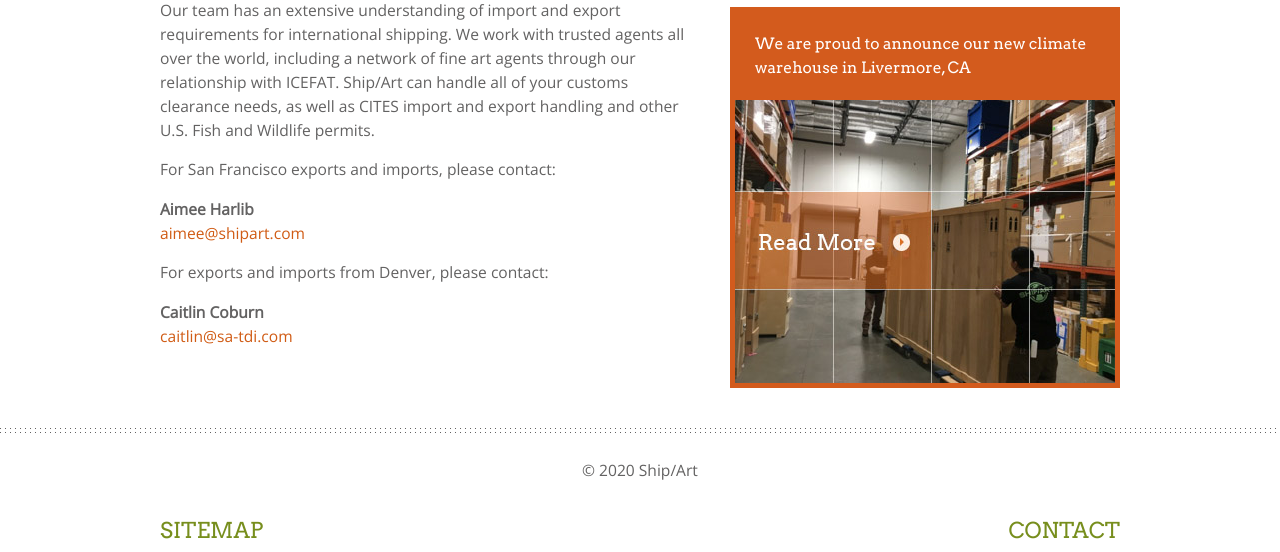
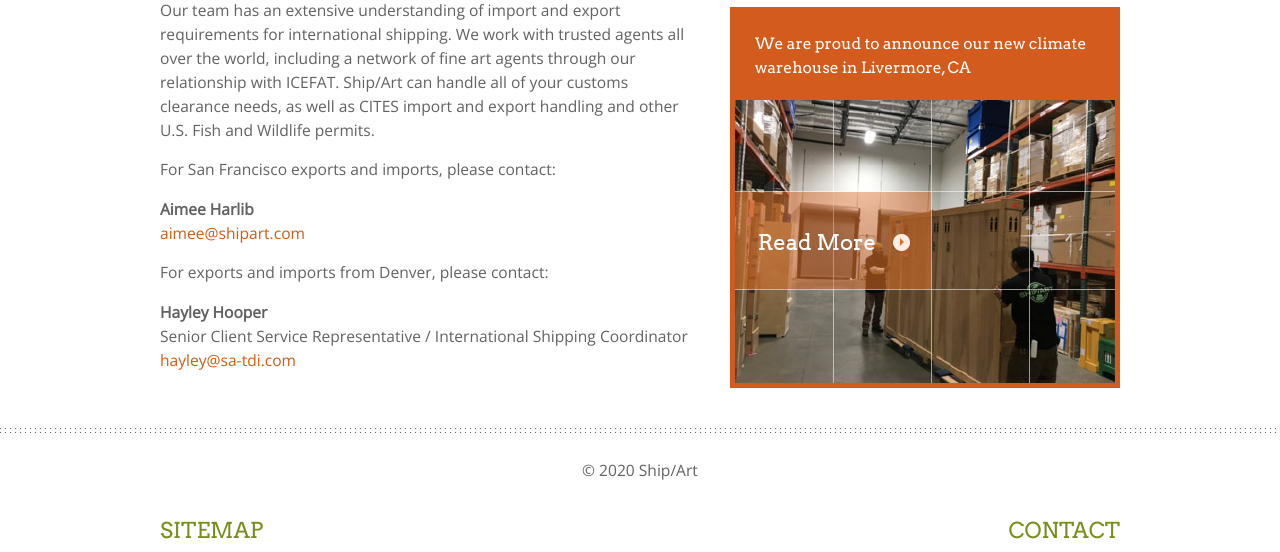
Before and after one commit to andrewkellerweb/shipart, a PHP site: page /transport-air.php in a window 1280 px wide. Shown: the part 877-1429 px from the top of the page. Run offline with PHP 8.4, Linux system fonts and the light colour scheme.

Commit message:
transport air/local update

```diff
--- a/employment.php
+++ b/employment.php
@@ -69,8 +69,8 @@ Trained Professionals providing Fine Art Storage, Fine Art Shipping, Fine Art Tr
         <div id="gallery" class="clearfix">
 		    <ul>
 		        <li>
-		            <a href="images/employment1.jpg" title="">
-		                <img src="thumbs/employment1.jpg"alt="" />
+		            <a href="images/group-photo-2019.jpg" title="">
+		                <img src="images/group-photo-2019.jpg"alt="" />
 		            </a>
 		        </li>
 		    </ul>
--- a/transport-air.php
+++ b/transport-air.php
@@ -62,8 +62,9 @@ We have many years of experience in all aspects of the airfreight industry. We a
 
 			  <p>For exports and imports from Denver, please contact: </p>
 			  <blockquote>
-			    <p><strong>Caitlin Coburn</strong><br />
-			    <a href="mailto:caitlin@sa-tdi.com">caitlin@sa-tdi.com</a></p>
+			    <p><strong>Hayley Hooper</strong><br>
+          Senior Client Service Representative / International Shipping Coordinator<br>
+          <a href="mailto:hayley@sa-tdi.com">hayley@sa-tdi.com</a></p>
 			  </blockquote>
 
 		</div> <!-- /main -->
--- a/transport-local.php
+++ b/transport-local.php
@@ -54,9 +54,9 @@ Local Transport featuring:
 			    <a href="mailto:JC@shipart.com">JC@shipart.com</a></p>
 			    <p>OR</p>
 			    <p><strong>Alice Dauchez</strong><br />
-          Local Project Coordinator<br>
+          Project Manager<br>
 			    <a href="mailto:alice@shipart.com">alice@shipart.com</a><br>
-          Ext: 303
+          Ext: 312
           </p>
 
 			  </blockquote>
```
Also changed, not shown: images/group-photo-2019.jpg (added), thumbs/group-photo-2019.jpg (added).
